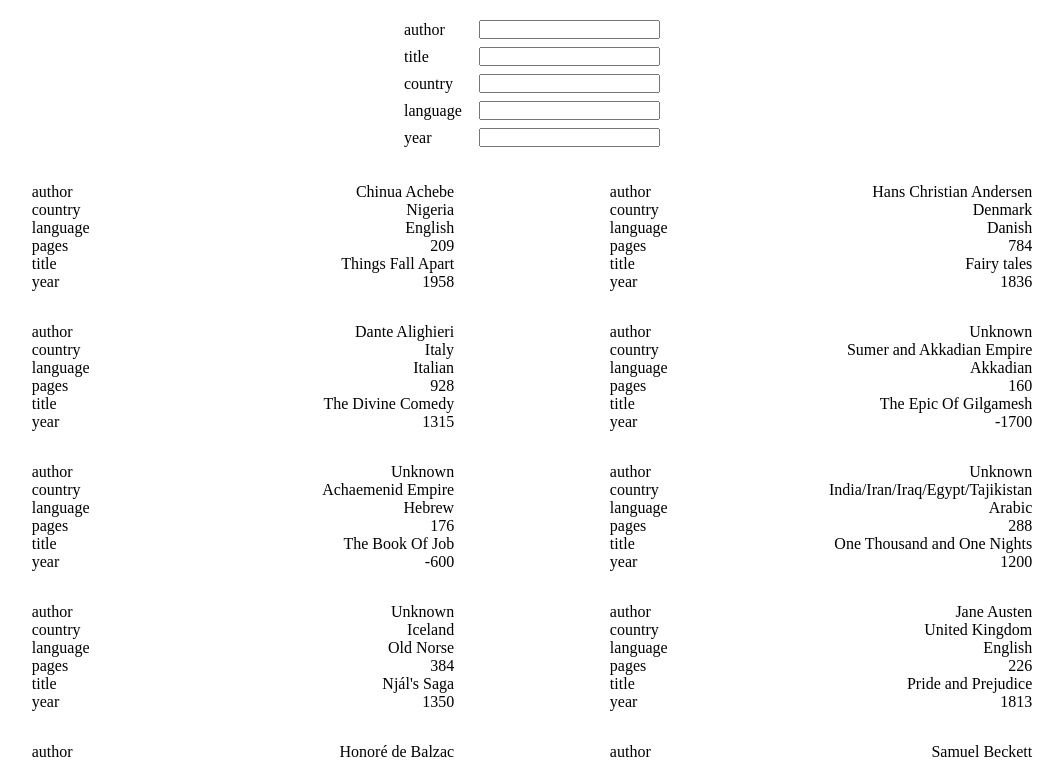
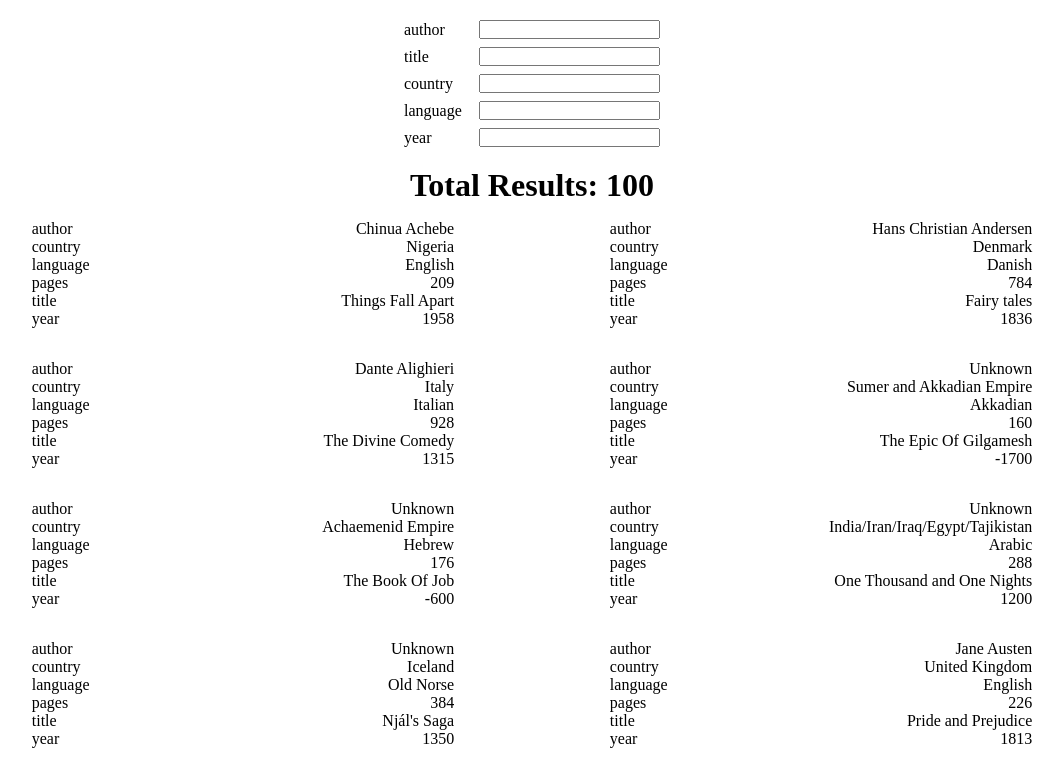
Before and after one commit to derrickholleman/books-filter-challenge, a React (Create React App) app: page / in a window 1280 px wide. Shown: the top 761 px of the page, without its empty margins (108-1172 px from the left). Built offline with nearby package versions, Linux system fonts and the light colour scheme.

Commit message:
added total results counter

```diff
--- a/src/App.css
+++ b/src/App.css
@@ -1,6 +1,10 @@
 * {
   margin: 0;
   padding: 0;
+}
+
+h1 {
+  text-align: center;
 }
 
 .books {
--- a/src/App.js
+++ b/src/App.js
@@ -5,7 +5,6 @@ import SearchForm from "./SearchForm";
 const booksData = require("./books.json");
 
 function App() {
-  const [books, setBooks] = useState(booksData);
   const [isFiltering, setIsFiltering] = useState(false);
   const [authorSearchText, setAuthorSearchText] = useState("");
   const [titleSearchText, setTitleSearchText] = useState("");
@@ -32,9 +31,10 @@ function App() {
         books={booksData}
       />
 
+      <h1>Total Results: {filteredBooks.length}</h1>
       <div className="books">
         {!isFiltering &&
-          books.map((book, index) => <Book key={index} book={book} />)}
+          booksData.map((book, index) => <Book key={index} book={book} />)}
 
         {filteredBooks.map((book, index) => (
           <Book key={index} book={book} />
--- a/src/SearchForm.jsx
+++ b/src/SearchForm.jsx
@@ -76,8 +76,6 @@ const SearchForm = ({
     yearSearchText,
   ]);
 
-  console.log(authorSearchText);
-
   return (
     <div className="search-form">
       <div>
```
